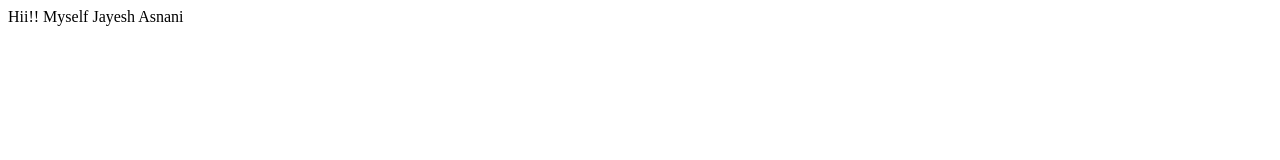
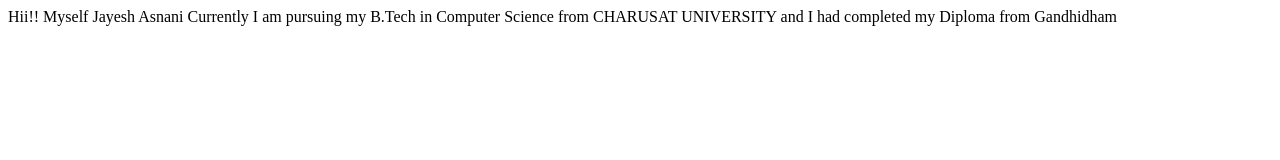
Before and after one commit to J4YeSh2222/jayeshasnani, a plain HTML site: page index.html in a window 1280 px wide. Drawn offline with Linux system fonts and the light colour scheme.

Commit message:
docs: addition in index.html

```diff
--- a/index.html
+++ b/index.html
@@ -7,5 +7,8 @@
 </head>
 <body>
     Hii!! Myself Jayesh Asnani
+
+    Currently I am pursuing my B.Tech in Computer Science from CHARUSAT UNIVERSITY
+    and I had completed my Diploma from Gandhidham
 </body>
 </html>
```
